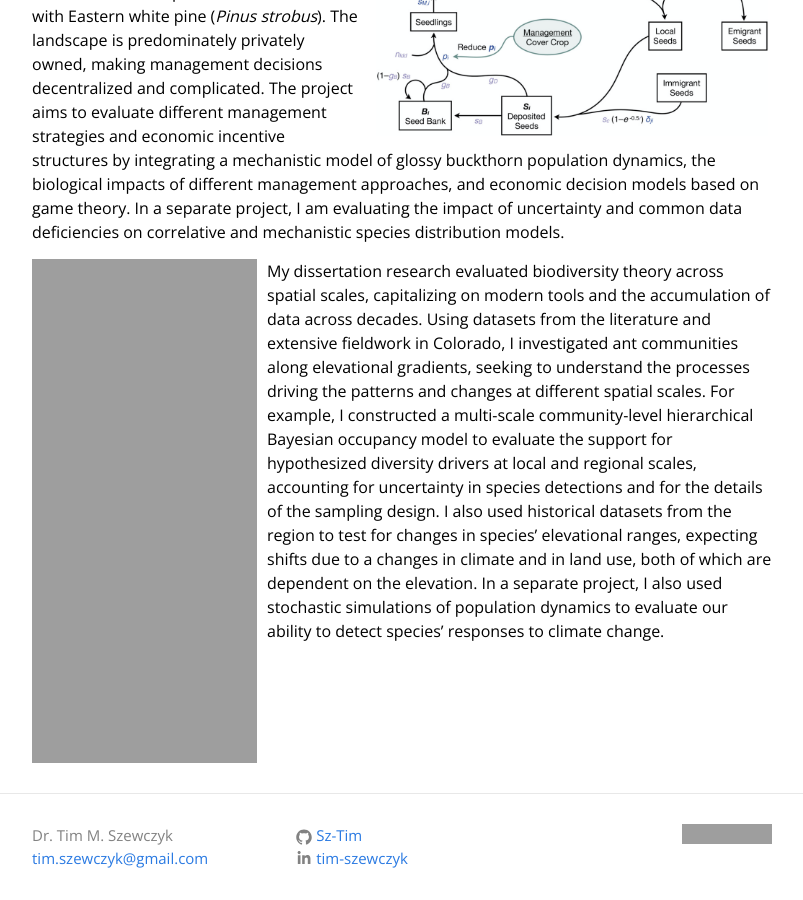
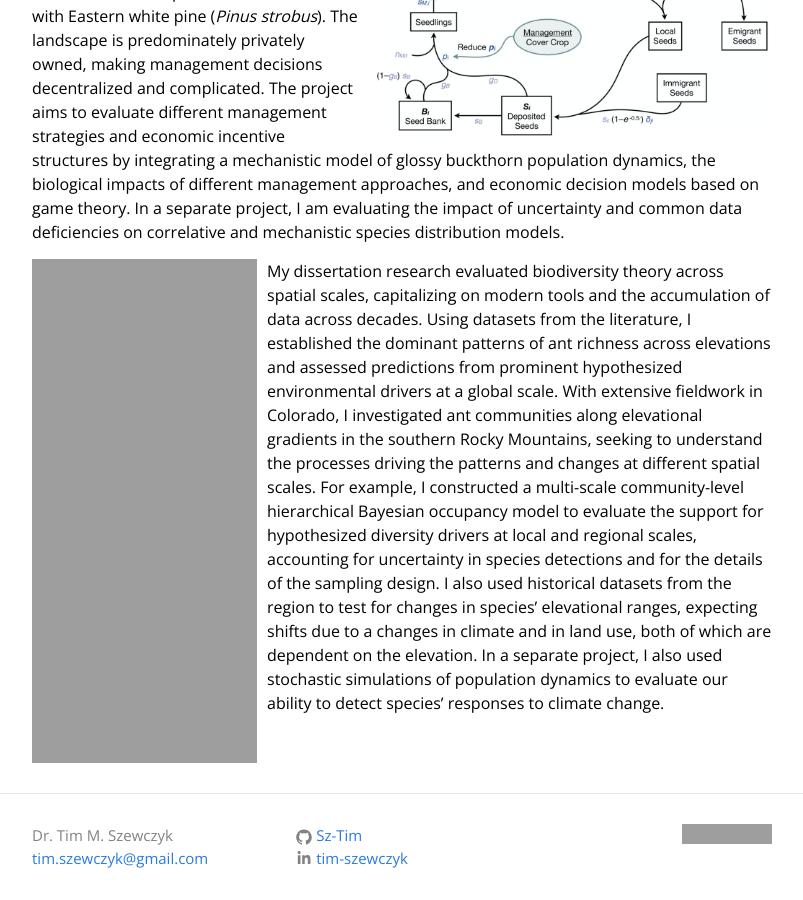
Before and after one commit to Sz-Tim/Sz-Tim.github.io, a Jekyll site: the page built from research.md, in a window 1280 px wide and 900 px high, scrolled down 669 px. Shown: the whole window, without its empty margins (238-1041 px from the left). Built offline with Jekyll 4.4.1, drawn with Linux system fonts in a browser that asks for light colours; grey boxes are pictures that could not be loaded.

Commit message:
one more sentence because of the picture

```diff
--- a/research.md
+++ b/research.md
@@ -14,4 +14,4 @@ My research at the University of Lausanne centers on ants and is a part of [Opé
 My postdoctoral research at the University of New Hampshire focused on glossy buckthorn (*Frangula alnus*), a shrub native to Eurasia and invasive in the northeastern United States with particular associations with Eastern white pine (*Pinus strobus*). The landscape is predominately privately owned, making management decisions decentralized and complicated. The project aims to evaluate different management strategies and economic incentive structures by integrating a mechanistic model of glossy buckthorn population dynamics, the biological impacts of different management approaches, and economic decision models based on game theory. In a separate project, I am evaluating the impact of uncertainty and common data deficiencies on correlative and mechanistic species distribution models.
 
 [<img width="225" height="504" style="float:left; margin-right: 10px" src="{{ site.url }}/assets/CO_antMod.png">](https://onlinelibrary.wiley.com/doi/full/10.1111/ecog.04115)
-My dissertation research evaluated biodiversity theory across spatial scales, capitalizing on modern tools and the accumulation of data across decades. Using datasets from the literature and extensive fieldwork in Colorado, I investigated ant communities along elevational gradients, seeking to understand the processes driving the patterns and changes at different spatial scales. For example, I constructed a multi-scale community-level hierarchical Bayesian occupancy model to evaluate the support for hypothesized diversity drivers at local and regional scales, accounting for uncertainty in species detections and for the details of the sampling design. I also used historical datasets from the region to test for changes in species' elevational ranges, expecting shifts due to a changes in climate and in land use, both of which are dependent on the elevation. In a separate project, I also used stochastic simulations of population dynamics to evaluate our ability to detect species' responses to climate change.
+My dissertation research evaluated biodiversity theory across spatial scales, capitalizing on modern tools and the accumulation of data across decades. Using datasets from the literature, I established the dominant patterns of ant richness across elevations and assessed predictions from prominent hypothesized environmental drivers at a global scale. With extensive fieldwork in Colorado, I investigated ant communities along elevational gradients in the southern Rocky Mountains, seeking to understand the processes driving the patterns and changes at different spatial scales. For example, I constructed a multi-scale community-level hierarchical Bayesian occupancy model to evaluate the support for hypothesized diversity drivers at local and regional scales, accounting for uncertainty in species detections and for the details of the sampling design. I also used historical datasets from the region to test for changes in species' elevational ranges, expecting shifts due to a changes in climate and in land use, both of which are dependent on the elevation. In a separate project, I also used stochastic simulations of population dynamics to evaluate our ability to detect species' responses to climate change.
```
